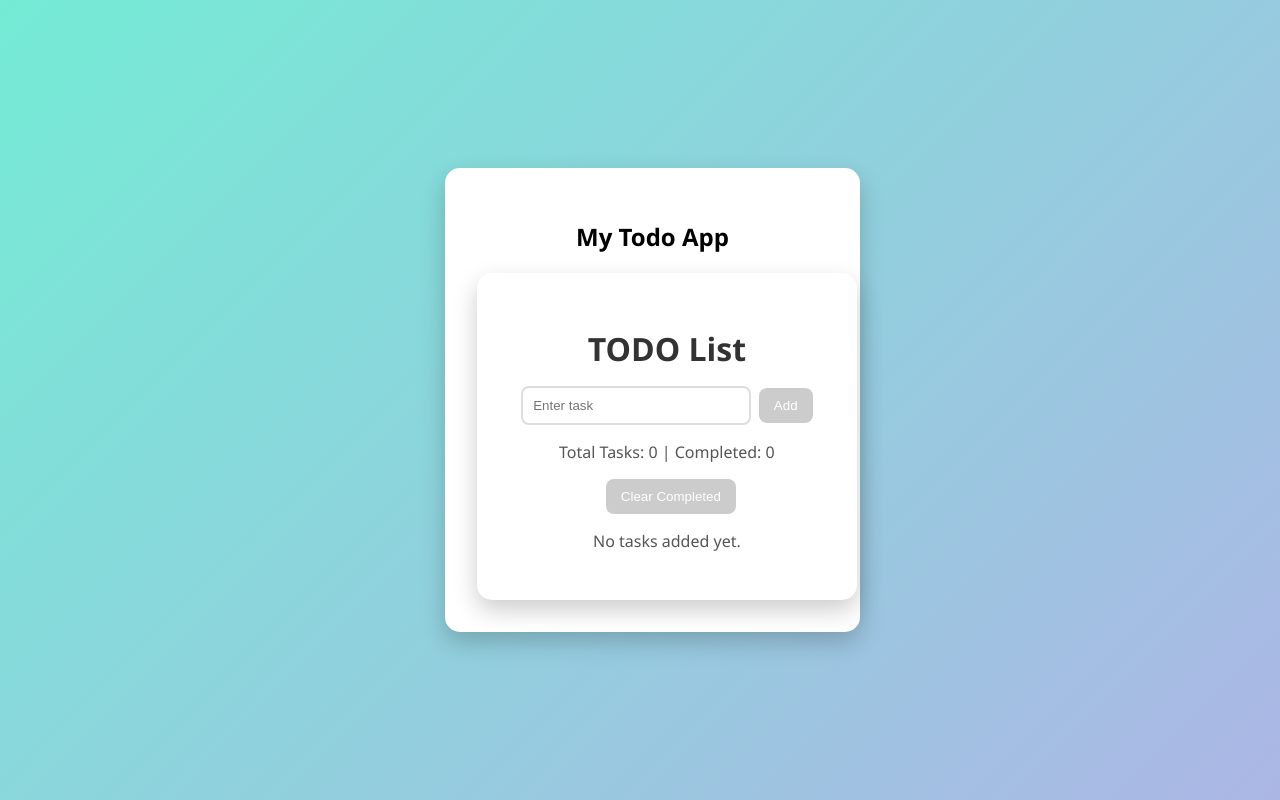
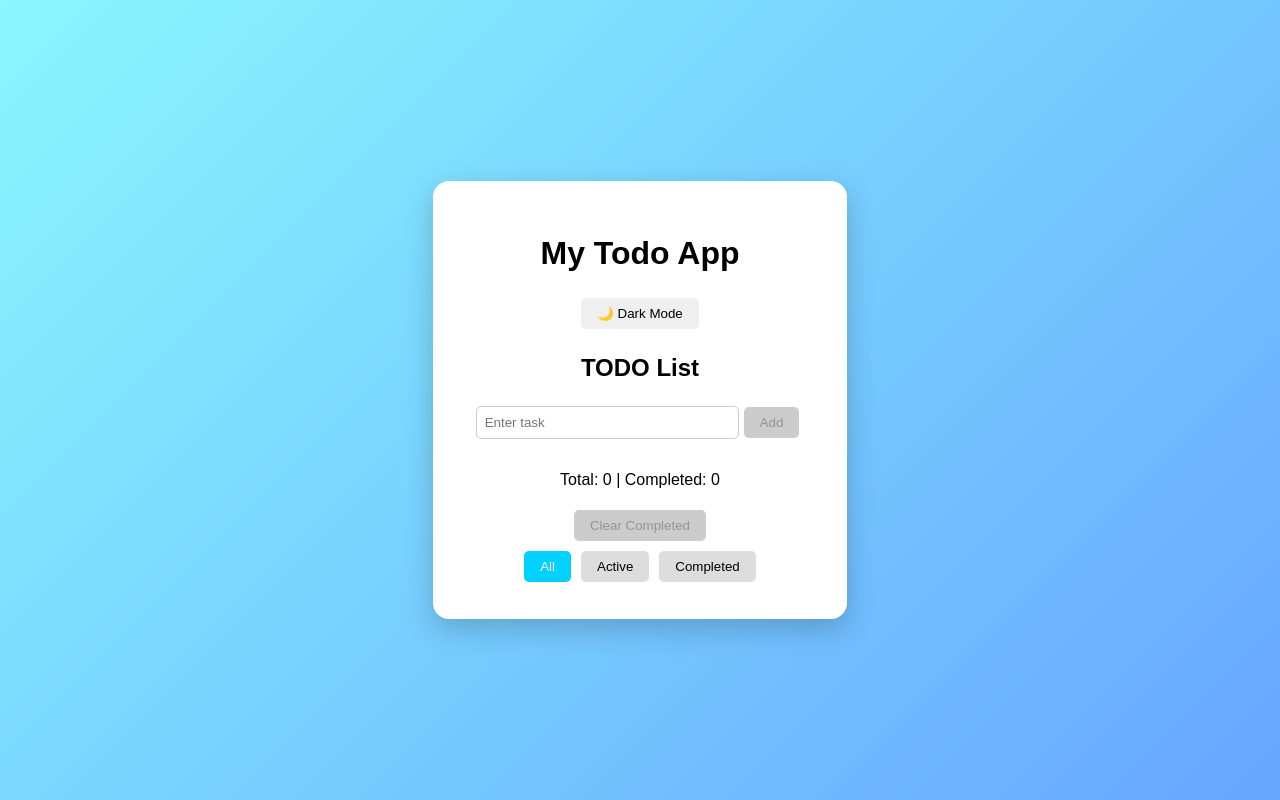
Before and after one commit to jitendhar27/SimpleTodoList, a React (Create React App) app: page / in a window 1280 px wide. Built offline with nearby package versions, Linux system fonts and the light colour scheme.

Commit message:
Fixed css issues and added darkmode

```diff
--- a/src/App.css
+++ b/src/App.css
@@ -1,55 +1,42 @@
 body {
   margin: 0;
-  padding: 0;
-  font-family: "Segoe UI", Arial, sans-serif;
-  background: linear-gradient(135deg, #74ebd5, #acb6e5);
-  min-height: 100vh;
+  height: 100vh;
   display: flex;
   align-items: center;
   justify-content: center;
+  background: linear-gradient(135deg, #89f7fe, #66a6ff);
+  font-family: Arial, sans-serif;
 }
 
 .App {
-  background: white;
+  background: #fff;
   padding: 2rem;
-  border-radius: 15px;
-  box-shadow: 0 10px 25px rgba(0, 0, 0, 0.2);
-  max-width: 400px;
-  width: 90%;
+  border-radius: 1rem;
+  box-shadow: 0 10px 30px rgba(0, 0, 0, 0.2);
+  width: 350px;
   text-align: center;
+  transition: background 0.3s, color 0.3s;
 }
 
-h1 {
-  margin-bottom: 1rem;
-  color: #333;
+.dark-mode {
+  background: #333;
+  color: #fff;
 }
 
 input[type="text"] {
-  padding: 10px;
-  width: 65%;
-  border: 2px solid #ddd;
-  border-radius: 8px;
-  outline: none;
-  transition: border-color 0.3s ease;
-}
-
-input[type="text"]:focus {
-  border-color: #61dafb;
+  padding: 0.5rem;
+  width: 70%;
+  margin-bottom: 1rem;
+  border-radius: 5px;
+  border: 1px solid #ccc;
 }
 
 button {
-  padding: 10px 15px;
-  margin-left: 8px;
-  background-color: #61dafb;
-  color: white;
+  margin: 5px;
+  padding: 0.5rem 1rem;
+  border-radius: 5px;
   border: none;
-  border-radius: 8px;
   cursor: pointer;
-  transition: background-color 0.3s ease;
-}
-
-button:hover:not(:disabled) {
-  background-color: #21a1f1;
 }
 
 button:disabled {
@@ -57,33 +44,49 @@ button:disabled {
   cursor: not-allowed;
 }
 
+.remove-btn {
+  background-color: #ff4d4d;
+  color: #fff;
+}
+
+.filter-btn {
+  background-color: #ddd;
+}
+
+.filter-btn.active {
+  background-color: #00d1ff;
+  color: #fff;
+}
+
+.task-item {
+  display: flex;
+  justify-content: space-between;
+  align-items: center;
+  background: #f2f2f2;
+  padding: 0.5rem;
+  border-radius: 5px;
+  margin: 0.5rem 0;
+}
+
+.dark-mode .task-item {
+  background: #555;
+}
+
 ul {
   list-style: none;
   padding: 0;
-  margin-top: 1.5rem;
 }
 
 li {
-  background-color: #f5f5f5;
-  padding: 10px 15px;
-  margin-bottom: 10px;
-  border-radius: 8px;
+  margin: 10px 0;
   display: flex;
-  justify-content: space-between;
-  align-items: center;
+  justify-content: center;
 }
 
-li button {
-  background-color: #ff4d4d;
-  padding: 5px 10px;
-  border-radius: 5px;
-  font-size: 0.9rem;
+li .task-item {
+  width: 90%;
 }
 
-li button:hover {
-  background-color: #e60000;
+input[type="checkbox"] {
+  transform: scale(1.2);
 }
-
-p {
-  color: #555;
-}
--- a/src/App.js
+++ b/src/App.js
@@ -2,10 +2,7 @@ import './App.css';
 import Todo from './components/todo.jsx';
 function App() {
   return (
-    <div className="App">
-      <h2>My Todo App</h2>
       <Todo/>
-    </div>
   );
 }
 
--- a/src/components/todo.jsx
+++ b/src/components/todo.jsx
@@ -1,43 +1,34 @@
 import { useState, useEffect } from "react";
 
-export default function Todo() {
+export default function TodoList() {
   const [todos, setTodos] = useState(() => {
     const stored = localStorage.getItem("todos");
     return stored ? JSON.parse(stored) : [];
   });
 
   const [newTodo, setNewTodo] = useState("");
+  const [filter, setFilter] = useState("All");
+  const [darkMode, setDarkMode] = useState(false);
 
   useEffect(() => {
     localStorage.setItem("todos", JSON.stringify(todos));
   }, [todos]);
 
-  const addTodo = () => {
-    if (newTodo.trim() === "") return;
-    setTodos([...todos, { text: newTodo, completed: false }]);
-    setNewTodo("");
-  };
-
-  const removeTodo = (index) => {
-    setTodos(todos.filter((_, i) => i !== index));
-  };
-
-  const toggleComplete = (index) => {
-    setTodos(todos.map((todo, i) =>
-      i === index ? { ...todo, completed: !todo.completed } : todo
-    ));
-  };
-
-  const clearCompleted = () => {
-    setTodos(todos.filter((todo) => !todo.completed));
-  };
-
-  const totalTasks = todos.length;
-  const completedTasks = todos.filter((todo) => todo.completed).length;
+  const filteredTodos = todos.filter((todo) =>
+    filter === "Active" ? !todo.completed :
+    filter === "Completed" ? todo.completed :
+    true
+  );
 
   return (
-    <div className="App">
-      <h1>TODO List</h1>
+    <div className={`App ${darkMode ? "dark-mode" : ""}`}>
+      <h1>My Todo App</h1>
+
+      <button onClick={() => setDarkMode(!darkMode)}>
+        {darkMode ? "☀️ Light Mode" : "🌙 Dark Mode"}
+      </button>
+
+      <h2>TODO List</h2>
 
       <div>
         <input
@@ -46,35 +37,52 @@ export default function Todo() {
           onChange={(e) => setNewTodo(e.target.value)}
           onKeyDown={(e) => {
             if (e.key === "Enter" && newTodo.trim() !== "") {
-              addTodo();
+              setTodos([...todos, { text: newTodo, completed: false }]);
+              setNewTodo("");
             }
           }}
           placeholder="Enter task"
         />
 
-        <button onClick={addTodo} disabled={newTodo.trim() === ""}>
+        <button onClick={() => {
+          if (newTodo.trim() !== "") {
+            setTodos([...todos, { text: newTodo, completed: false }]);
+            setNewTodo("");
+          }
+        }} disabled={newTodo.trim() === ""}>
           Add
         </button>
       </div>
 
-      <div style={{ marginTop: "1rem" }}>
-        <p>Total Tasks: {totalTasks} | Completed: {completedTasks}</p>
-        <button onClick={clearCompleted} disabled={completedTasks === 0}>
+      <p>Total: {todos.length} | Completed: {todos.filter(t => t.completed).length}</p>
+      <button onClick={() => setTodos(todos.filter(t => !t.completed))}
+        disabled={todos.filter(t => t.completed).length === 0}>
         Clear Completed
       </button>
+
+      <div>
+        {["All", "Active", "Completed"].map((f) => (
+          <button
+            key={f}
+            className={`filter-btn ${filter === f ? "active" : ""}`}
+            onClick={() => setFilter(f)}
+          >
+            {f}
+          </button>
+        ))}
       </div>
 
-      {todos.length === 0 ? (
-        <p>No tasks added yet.</p>
-      ) : (
-        <ul>
-          {todos.map((todo, index) => (
-            <li key={index}>
+      {filteredTodos.map((todo, i) => (
+        <div className="task-item" key={i}>
           <div>
             <input
               type="checkbox"
               checked={todo.completed}
-                  onChange={() => toggleComplete(index)}
+              onChange={() =>
+                setTodos(todos.map((t, j) =>
+                  j === i ? { ...t, completed: !t.completed } : t
+                ))
+              }
             />
             <span
               style={{
@@ -85,11 +93,13 @@ export default function Todo() {
               {todo.text}
             </span>
           </div>
-              <button onClick={() => removeTodo(index)}>Remove</button>
-            </li>
+          <button className="remove-btn" onClick={() =>
+            setTodos(todos.filter((_, j) => j !== i))
+          }>
+            Remove
+          </button>
+        </div>
       ))}
-        </ul>
-      )}
     </div>
   );
 }
```
Lines whose indentation alone changed are shown as unchanged.
